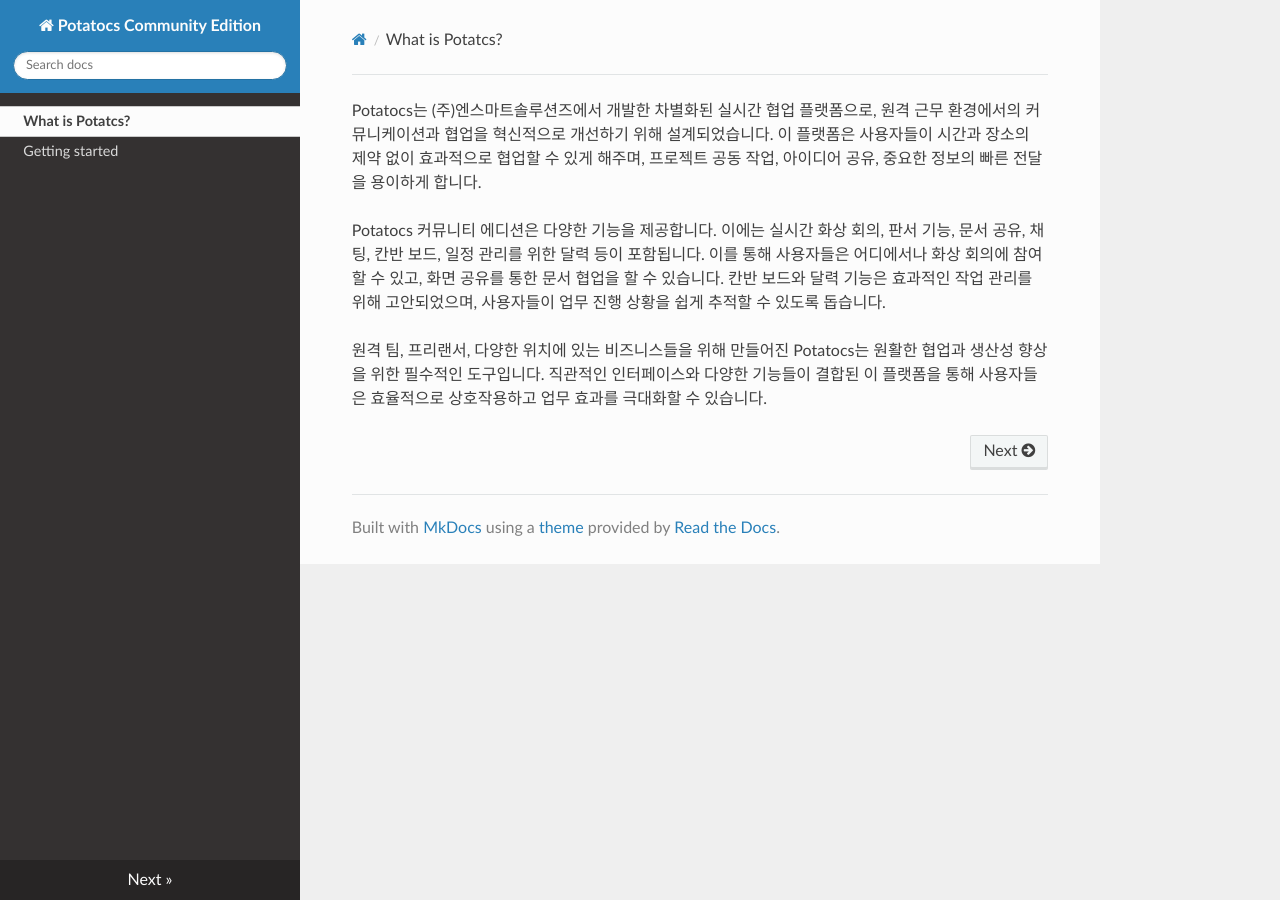
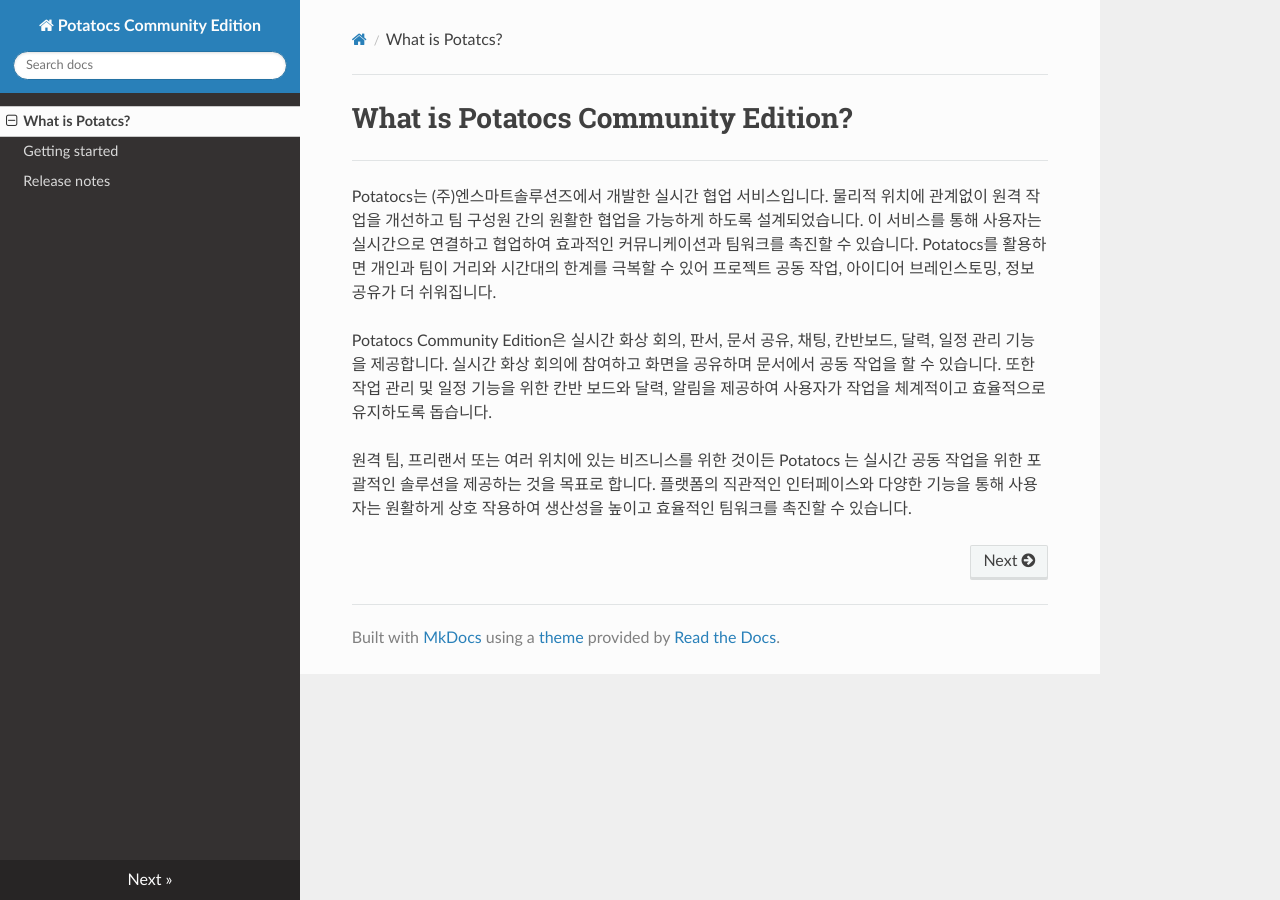
Before and after one commit to potatocs-ce/potatocs-ce-introduction, an MkDocs documentation site: the page built from docs/index.md, in a window 1280 px wide. Built offline with MkDocs 1.6.1, drawn with Linux system fonts in a browser that asks for light colours; nearby versions of some CDN libraries.

Commit message:
[Update] side nav release note

```diff
--- a/docs/index.md
+++ b/docs/index.md
@@ -1,6 +1,9 @@
+# What is Potatocs Community Edition?
 
-Potatocs는 (주)엔스마트솔루션즈에서 개발한 차별화된 실시간 협업 플랫폼으로, 원격 근무 환경에서의 커뮤니케이션과 협업을 혁신적으로 개선하기 위해 설계되었습니다. 이 플랫폼은 사용자들이 시간과 장소의 제약 없이 효과적으로 협업할 수 있게 해주며, 프로젝트 공동 작업, 아이디어 공유, 중요한 정보의 빠른 전달을 용이하게 합니다.
+---
 
-Potatocs 커뮤니티 에디션은 다양한 기능을 제공합니다. 이에는 실시간 화상 회의, 판서 기능, 문서 공유, 채팅, 칸반 보드, 일정 관리를 위한 달력 등이 포함됩니다. 이를 통해 사용자들은 어디에서나 화상 회의에 참여할 수 있고, 화면 공유를 통한 문서 협업을 할 수 있습니다. 칸반 보드와 달력 기능은 효과적인 작업 관리를 위해 고안되었으며, 사용자들이 업무 진행 상황을 쉽게 추적할 수 있도록 돕습니다.
+Potatocs는 (주)엔스마트솔루션즈에서 개발한 실시간 협업 서비스입니다. 물리적 위치에 관계없이 원격 작업을 개선하고 팀 구성원 간의 원활한 협업을 가능하게 하도록 설계되었습니다. 이 서비스를 통해 사용자는 실시간으로 연결하고 협업하여 효과적인 커뮤니케이션과 팀워크를 촉진할 수 있습니다. Potatocs를 활용하면 개인과 팀이 거리와 시간대의 한계를 극복할 수 있어 프로젝트 공동 작업, 아이디어 브레인스토밍, 정보 공유가 더 쉬워집니다.
 
-원격 팀, 프리랜서, 다양한 위치에 있는 비즈니스들을 위해 만들어진 Potatocs는 원활한 협업과 생산성 향상을 위한 필수적인 도구입니다. 직관적인 인터페이스와 다양한 기능들이 결합된 이 플랫폼을 통해 사용자들은 효율적으로 상호작용하고 업무 효과를 극대화할 수 있습니다.
+Potatocs Community Edition은 실시간 화상 회의, 판서, 문서 공유, 채팅, 칸반보드, 달력, 일정 관리 기능을 제공합니다. 실시간 화상 회의에 참여하고 화면을 공유하며 문서에서 공동 작업을 할 수 있습니다. 또한 작업 관리 및 일정 기능을 위한 칸반 보드와 달력, 알림을 제공하여 사용자가 작업을 체계적이고 효율적으로 유지하도록 돕습니다.
+
+원격 팀, 프리랜서 또는 여러 위치에 있는 비즈니스를 위한 것이든 Potatocs 는 실시간 공동 작업을 위한 포괄적인 솔루션을 제공하는 것을 목표로 합니다. 플랫폼의 직관적인 인터페이스와 다양한 기능을 통해 사용자는 원활하게 상호 작용하여 생산성을 높이고 효율적인 팀워크를 촉진할 수 있습니다.
--- a/mkdocs.yml
+++ b/mkdocs.yml
@@ -7,3 +7,4 @@
 nav:
     - What is Potatcs?: index.md
     - Getting started: install.md
+    - Release notes: notes.md
```
